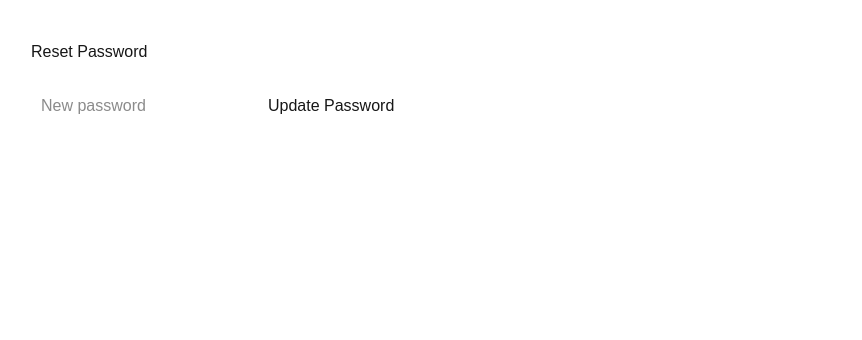
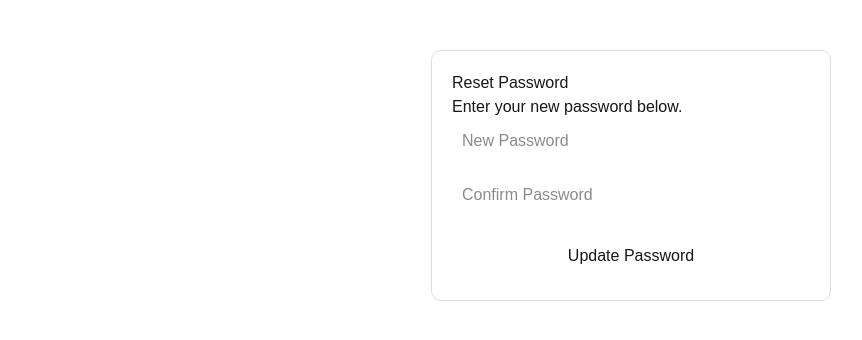
Before and after one commit to justastreamer01-ctrl/wallet-platform, a Next.js app: page /reset-password in a window 1280 px wide. Shown: the top 340 px of the page, without its empty margins (9-871 px from the left). Built offline with nearby package versions, Linux system fonts and the light colour scheme; no server answers.

Commit message:
updated homepage and login UI

```diff
--- a/app/forgot-password/page.tsx
+++ b/app/forgot-password/page.tsx
@@ -10,13 +10,12 @@ export default function ForgotPassword() {
     if (!email) return
 
     const { error } =
-      await supabase.auth.resetPasswordForEmail(
-        email,
-        {
-          redirectTo:
-            'http://localhost:3000/reset-password',
-        }
-      )
+      await supabase.auth.resetPasswordForEmail(email, {
+  redirectTo:
+    process.env.NODE_ENV === 'development'
+      ? 'http://localhost:3000/reset-password'
+      : 'https://swyftaccessng.netlify.app/reset-password',
+})
 
     if (error) {
       alert(error.message)
--- a/app/reset-password/page.tsx
+++ b/app/reset-password/page.tsx
@@ -1,48 +1,114 @@
 'use client'
 
 import { useState } from 'react'
+import { useRouter } from 'next/navigation'
 import { supabase } from '../lib/supabase'
 
-export default function ResetPassword() {
+export default function ResetPasswordPage() {
+  const router = useRouter()
+
   const [password, setPassword] = useState('')
+  const [confirmPassword, setConfirmPassword] =
+    useState('')
+  const [loading, setLoading] = useState(false)
 
-  const updatePassword = async () => {
-    if (!password) return
+  const resetPassword = async () => {
+    if (!password) {
+      alert('Please enter a new password.')
+      return
+    }
+
+    if (password.length < 8) {
+      alert(
+        'Password must be at least 8 characters.'
+      )
+      return
+    }
+
+    if (password !== confirmPassword) {
+      alert('Passwords do not match.')
+      return
+    }
+
+    setLoading(true)
 
     const { error } =
       await supabase.auth.updateUser({
         password,
       })
 
+    setLoading(false)
+
     if (error) {
       alert(error.message)
       return
     }
 
-    alert('Password updated successfully')
+    alert(
+      'Password updated successfully. Please log in with your new password.'
+    )
+
+    router.push('/login')
   }
 
   return (
-    <div style={{ padding: 40 }}>
+    <div
+      style={{
+        maxWidth: 400,
+        margin: '50px auto',
+        padding: 20,
+        border: '1px solid #ddd',
+        borderRadius: 10,
+      }}
+    >
       <h1>Reset Password</h1>
+
+      <p>
+        Enter your new password below.
+      </p>
 
       <input
         type="password"
-        placeholder="New password"
+        placeholder="New Password"
+        value={password}
         onChange={(e) =>
           setPassword(e.target.value)
         }
-        style={{ padding: 10 }}
+        style={{
+          width: '100%',
+          padding: 10,
+          marginBottom: 10,
+        }}
+      />
+
+      <input
+        type="password"
+        placeholder="Confirm Password"
+        value={confirmPassword}
+        onChange={(e) =>
+          setConfirmPassword(
+            e.target.value
+          )
+        }
+        style={{
+          width: '100%',
+          padding: 10,
+          marginBottom: 15,
+        }}
       />
 
       <button
-        onClick={updatePassword}
+        onClick={resetPassword}
+        disabled={loading}
         style={{
-          marginTop: 20,
-          padding: 10,
+          width: '100%',
+          padding: 12,
+          cursor: 'pointer',
         }}
       >
-        Update Password
+        {loading
+          ? 'Updating Password...'
+          : 'Update Password'}
       </button>
     </div>
   )
```
